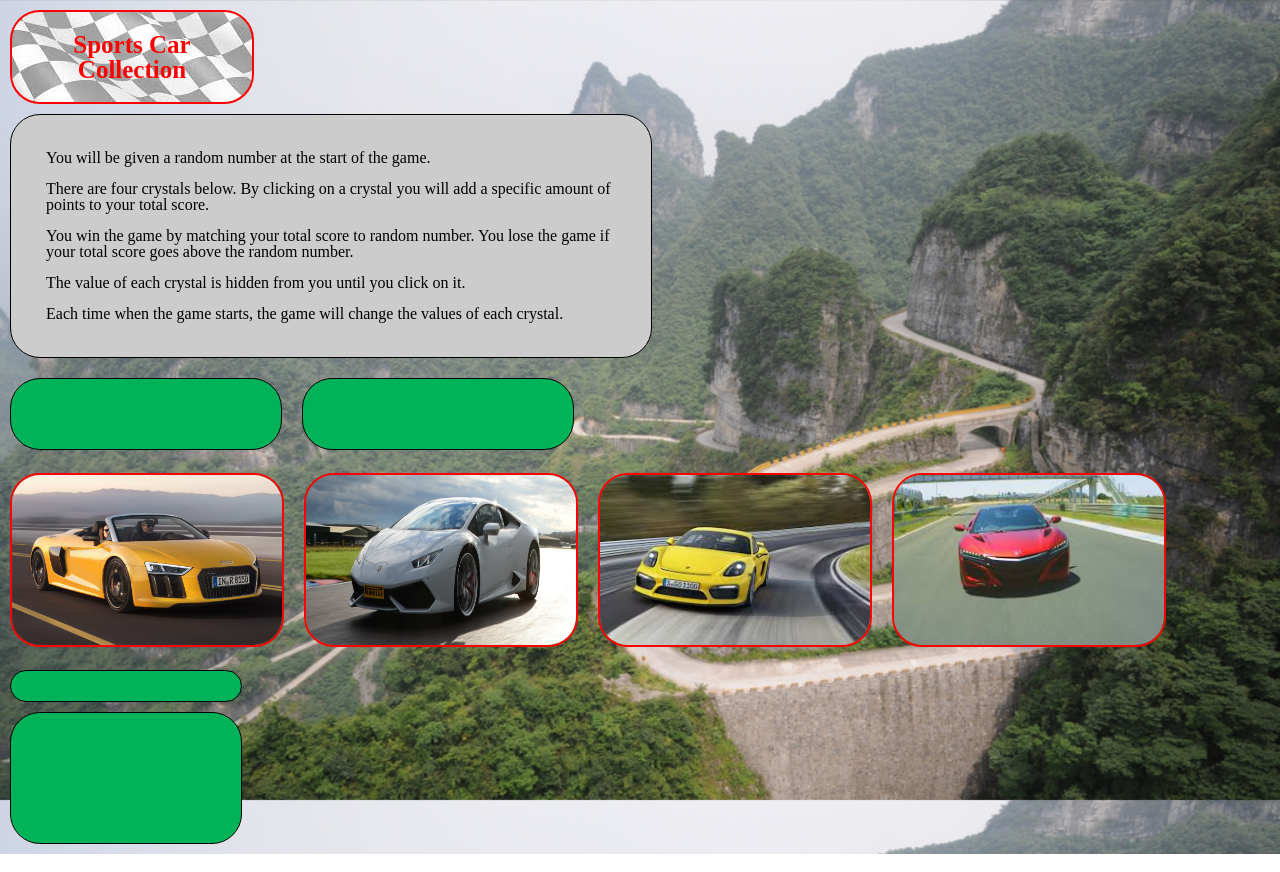
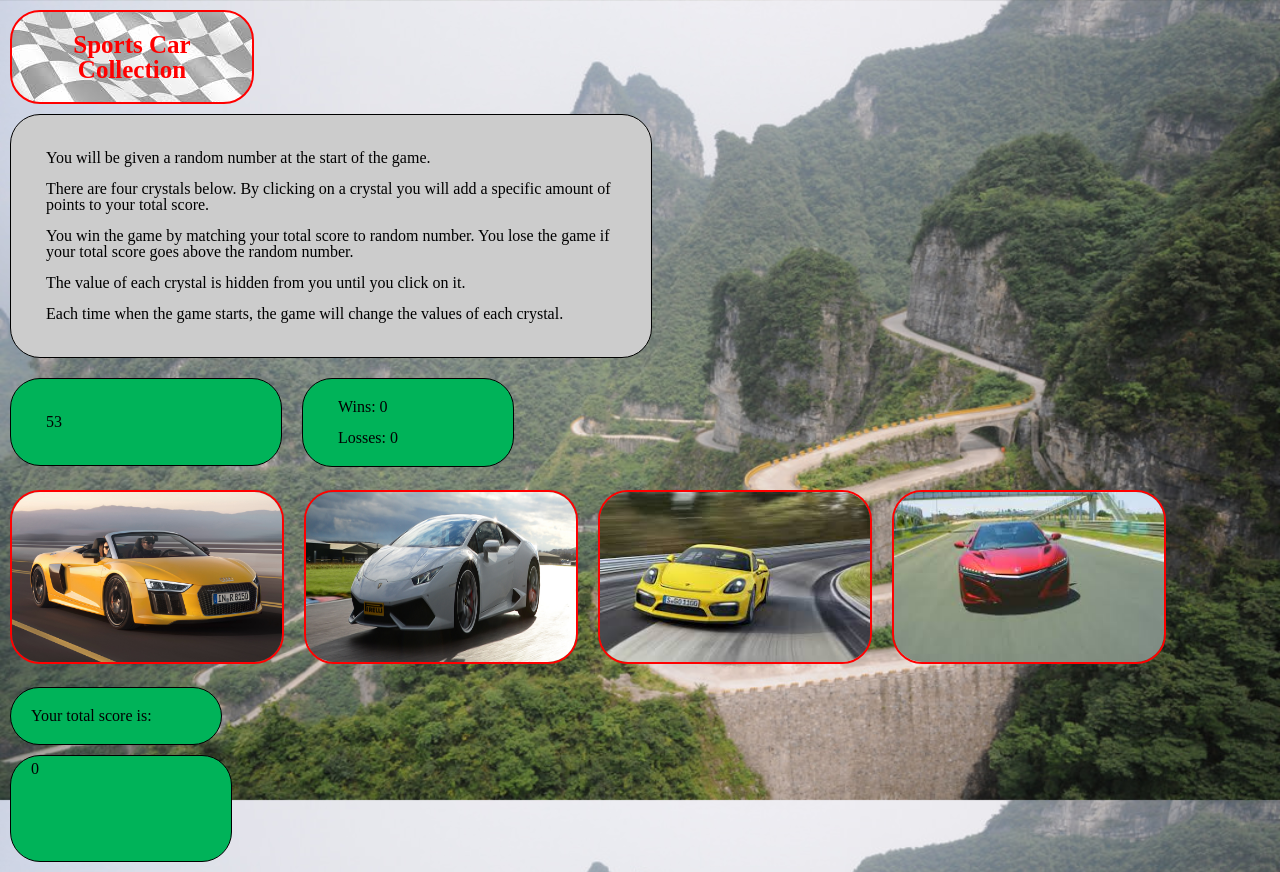
Before and after one commit to ajtam555/week-4-game, a plain HTML site: page index.html in a window 1280 px wide. Drawn offline with nearby package versions, Linux system fonts and the light colour scheme.

Commit message:
initializer semi-done

```diff
--- a/assets/css/style.css
+++ b/assets/css/style.css
@@ -50,7 +50,7 @@ p {
 
 #wins-loss {
 	margin: 10px;
-	padding: 35px;
+	padding: 5px;
 	width: 200px;
 	background-color: #00b359;
 	float: left;
@@ -112,12 +112,9 @@ p {
 	border-color: red;
 }
 
-#tracking-section {
-}
-
-#running-total {
+#score-title {
 	margin: 10px;
-	padding: 15px;
+	padding: 5px;
 	width: 200px;
 	background-color: #00b359;
 	border-radius: 30px;
@@ -125,9 +122,9 @@ p {
 	border-width: 1px;
 }
 
-#crystal-number {
+#total-score {
 	margin: 10px;
-	padding: 15px;
+	padding: 5px 0px 0px 20px;
 	width: 200px;
 	height: 100px;
 	background-color: #00b359;
--- a/assets/javascript/game.js
+++ b/assets/javascript/game.js
@@ -1,13 +1,90 @@
 // Variables
 
-// Function
-function initialize() {
-	var targetNum = Math.floor(Math.random() * 120 + 19);
-	var carNum = Math.floor(Math.random() * 19 + 1);
+// Functions
+window.onload = function() {
+
+	// Call initialize function to start game
+	carGame.initialize();
+
+	// Call each function associated with the each id
+	// Set random number
+	// $(".car").each(function() {
+	// 	$('#r8').on("click", carGame.r8);
+	// 	$('#huracan').on("click", carGame.huracan);
+	// 	$('#gt4').on("click", carGame.gt4);
+	// 	$('#nsx').on("click", carGame.nsx);
+	// }
+
+	// $('#r8').on("click", carGame.r8);
+	// $('#huracan').on("click", carGame.huracan);
+	// $('#gt4').on("click", carGame.gt4);
+	// $('#nsx').on("click", carGame.nsx);
+	// Loop through each .car class
+	// $(".car").each(function(index) {
+	//http://stackoverflow.com/questions/24197807/creating-a-variable-with-a-variable-in-an-each-loop-jquery
+
 }
 
-// Cars Game
-$(document).ready(function() {
-	initialize();
+var carGame = {
 
-});
+	wins: 0,
+	losses: 0,
+	r8_num: 0,
+	huracan_num: 0,
+	gt4_num: 0,
+	nsx_num: 0,
+	total_score: 0,
+
+	initialize: function() {
+
+		// Set random target number
+		var targetNum = Math.floor(Math.random() * 102 + 19);
+
+		// Display target number
+		$('#target').html(targetNum);
+		console.log(targetNum);
+
+		// Display wins and losses count
+		$('#wins').html('<p id="wins">Wins: ' + carGame.wins + '</p>');
+		$('#loss').html('<p id="wins">Losses: ' + carGame.losses + '</p>');
+
+		// Display total score for current game
+		$('#total-score').html(carGame.total_score);
+
+		// Set random car numbers
+		r8_num = Math.floor(Math.random() * 12 + 1);
+		console.log(r8_num);
+
+		huracan_num = Math.floor(Math.random() * 12 + 1);
+		console.log(huracan_num);
+
+		gt4_num = Math.floor(Math.random() * 12 + 1);
+		console.log(gt4_num);
+
+		nsx_num = Math.floor(Math.random() * 12 + 1);
+		console.log(nsx_num);
+
+	},
+
+	r8: function() {
+
+		console.log(r8_num);
+	},
+
+	huracan: function() {
+
+		console.log(huracan_num);
+	},
+
+	gt4: function() {
+
+		console.log(gt4_num);
+	},
+
+	nsx: function() {
+
+		console.log(nsx_num);
+
+	}
+
+}
--- a/index.html
+++ b/index.html
@@ -30,18 +30,23 @@
 
 		<div id="stats-section">
 			<div id="target"></div>
-			<div id="wins-loss"></div>
+			<div id="wins-loss">
+				<p id="wins">Wins:</p>
+				<p id="loss">Losses:</p>
+			</div>
 		</div>
 
 		<div id="cars-section">
-			<div id="r8"></div>
-			<div id="huracan"></div>
-			<div id="gt4"></div>
-			<div id="nsx"></div>
+			<div id="r8" class="car"></div>
+			<div id="huracan" class="car"></div>
+			<div id="gt4" class="car"></div>
+			<div id="nsx" class="car"></div>
 		</div>
 		<div id="tracking-section">
-			<div id="running-total"></div>
-			<div id="crystal-number"></div>
+			<div id="score-title">
+				<p>Your total score is:</p>
+			</div>
+			<div id="total-score"></div>
 		</div>
 
 	</body>
```
Also changed, not shown: 2 other files.
